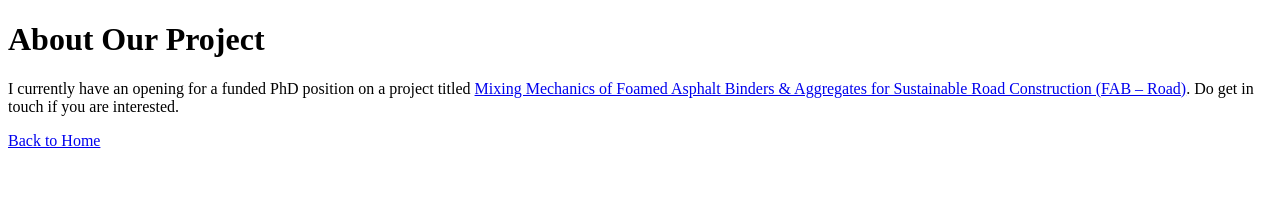
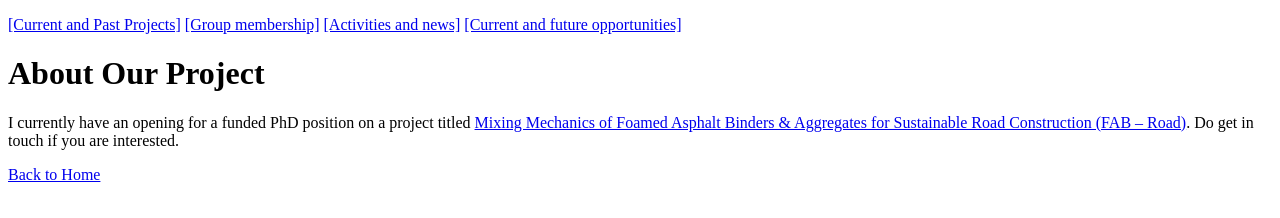
Before and after one commit to asyed-bin/asyed-bin.github.io, a plain HTML site: page opportunities.html in a window 1280 px wide. Drawn offline with Linux system fonts and the light colour scheme.

Commit message:
Update opportunities.html

```diff
--- a/opportunities.html
+++ b/opportunities.html
@@ -5,9 +5,16 @@
     <title>Current opportunities</title>
 </head>
 <body>
+     <header>
+        <nav>
+         <p><a href="projects.html">[Current and Past Projects]</a> <a href="membership.html">[Group membership]</a> <a href="researchactivities.html">[Activities and news]</a> <a href="opportunities.html">[Current and future opportunities]</a> </p>
+        </nav>
+    </header>
+    <main>
     <h1>About Our Project</h1>
     <p>I currently have an opening for a funded PhD position on a project titled <a href="https://eng.ed.ac.uk/studying/degrees/postgraduate-research/phd/mixing-mechanics-of-foamed-asphalt-binders-aggregates">Mixing Mechanics of Foamed Asphalt Binders & Aggregates for Sustainable Road Construction (FAB – Road)</a>. Do get in touch if you are interested.</p>
     <!-- Link back to the home page -->
     <a href="index.html">Back to Home</a>
+    </main>
 </body>
 </html>
```
